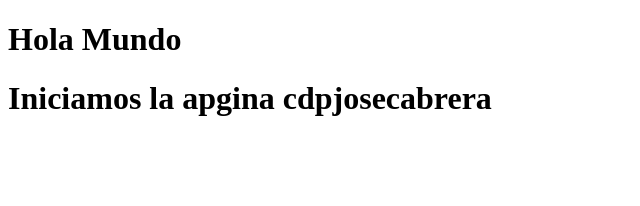
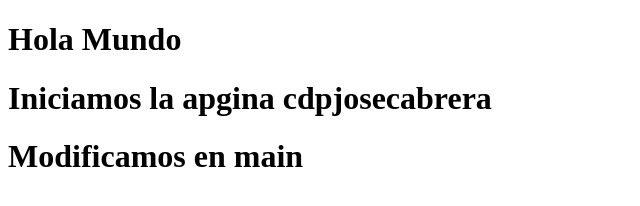
Before and after one commit to pabloSanchezExamengit/cdpjosecabrera, a plain HTML site: page index.html in a window 1280 px wide. Shown: the whole page, without its empty margins (0-640 px from the left). Drawn offline with Linux system fonts and the light colour scheme.

Commit message:
Modificamos: Main

```diff
--- a/index.html
+++ b/index.html
@@ -8,5 +8,6 @@
 <body>
     <h1>Hola Mundo</h1>
     <h1>Iniciamos la apgina cdpjosecabrera</h1>
+    <h1>Modificamos en main</h1>
 </body>
 </html>
```
